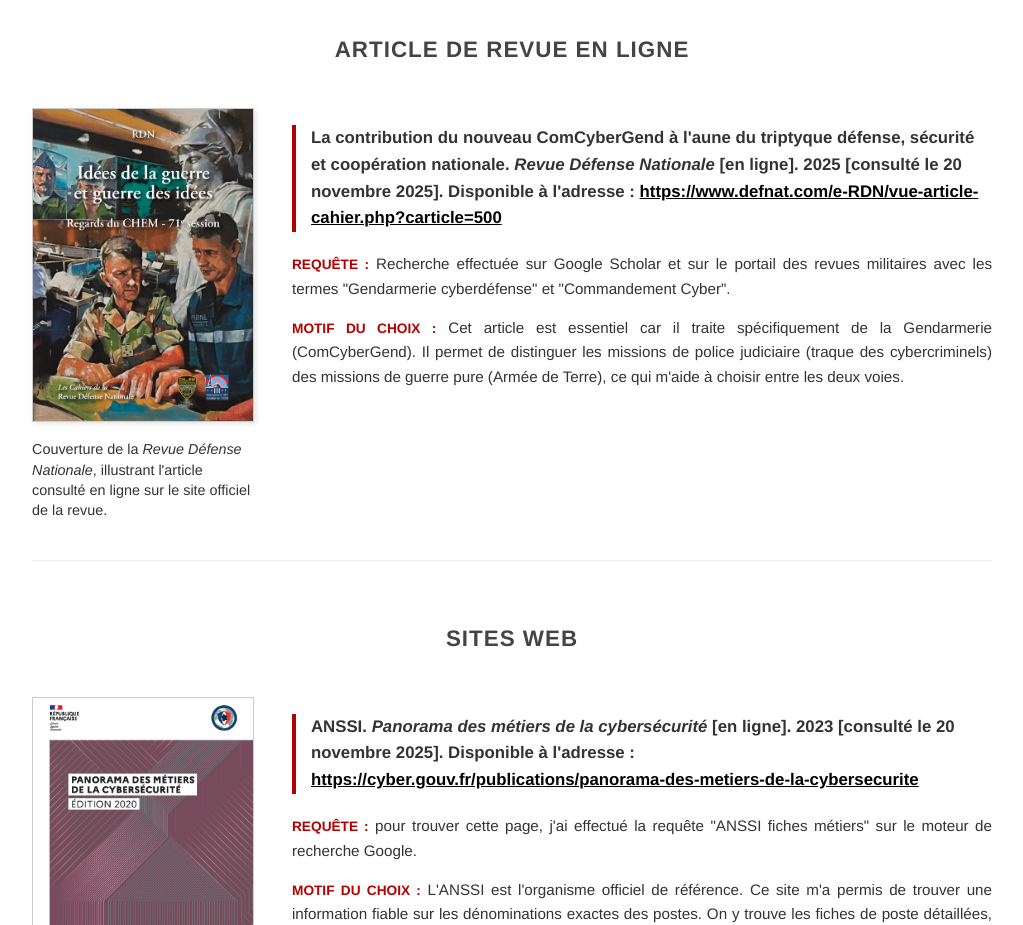
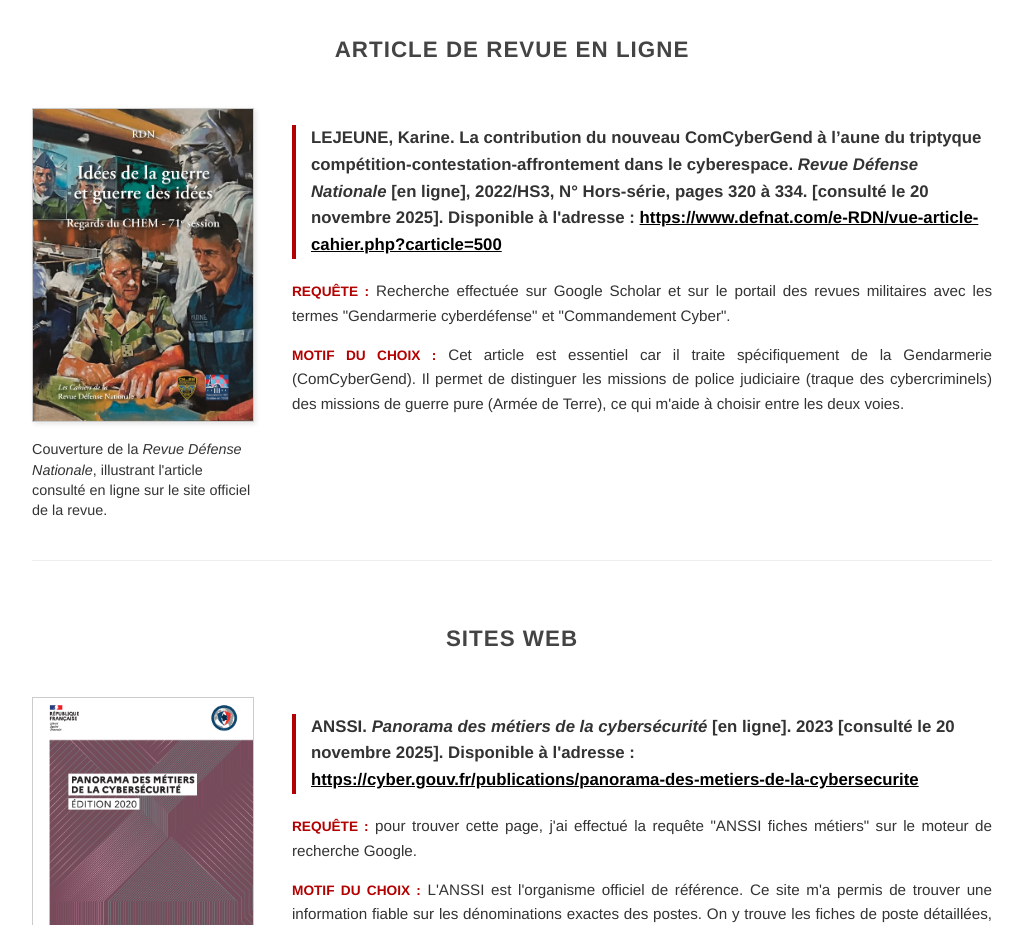
Before and after one commit to viviandsx/PPPE, a plain HTML site: page index.html in a window 1280 px wide. Shown: the part 1800-2725 px from the top of the page, without its empty margins (128-1151 px from the left). Drawn offline with Linux system fonts and the light colour scheme.

Commit message:
Update index.html

```diff
--- a/index.html
+++ b/index.html
@@ -255,7 +255,7 @@
 
         <div class="source-text">
             <p class="bibliographie-ref">
-                La contribution du nouveau ComCyberGend à l'aune du triptyque défense, sécurité et coopération nationale. <em>Revue Défense Nationale</em> [en ligne]. 2025 [consulté le 20 novembre 2025]. Disponible à l'adresse : <a href="https://www.defnat.com/e-RDN/vue-article-cahier.php?carticle=500" target="_blank">https://www.defnat.com/e-RDN/vue-article-cahier.php?carticle=500</a>
+                LEJEUNE, Karine. La contribution du nouveau ComCyberGend à l’aune du triptyque compétition-contestation-affrontement dans le cyberespace. <em>Revue Défense Nationale</em> [en ligne], 2022/HS3, N° Hors-série, pages 320 à 334. [consulté le 20 novembre 2025]. Disponible à l'adresse : <a href="https://www.defnat.com/e-RDN/vue-article-cahier.php?carticle=500" target="_blank">https://www.defnat.com/e-RDN/vue-article-cahier.php?carticle=500</a>
             </p>
 
             <p class="rubrique">
```
